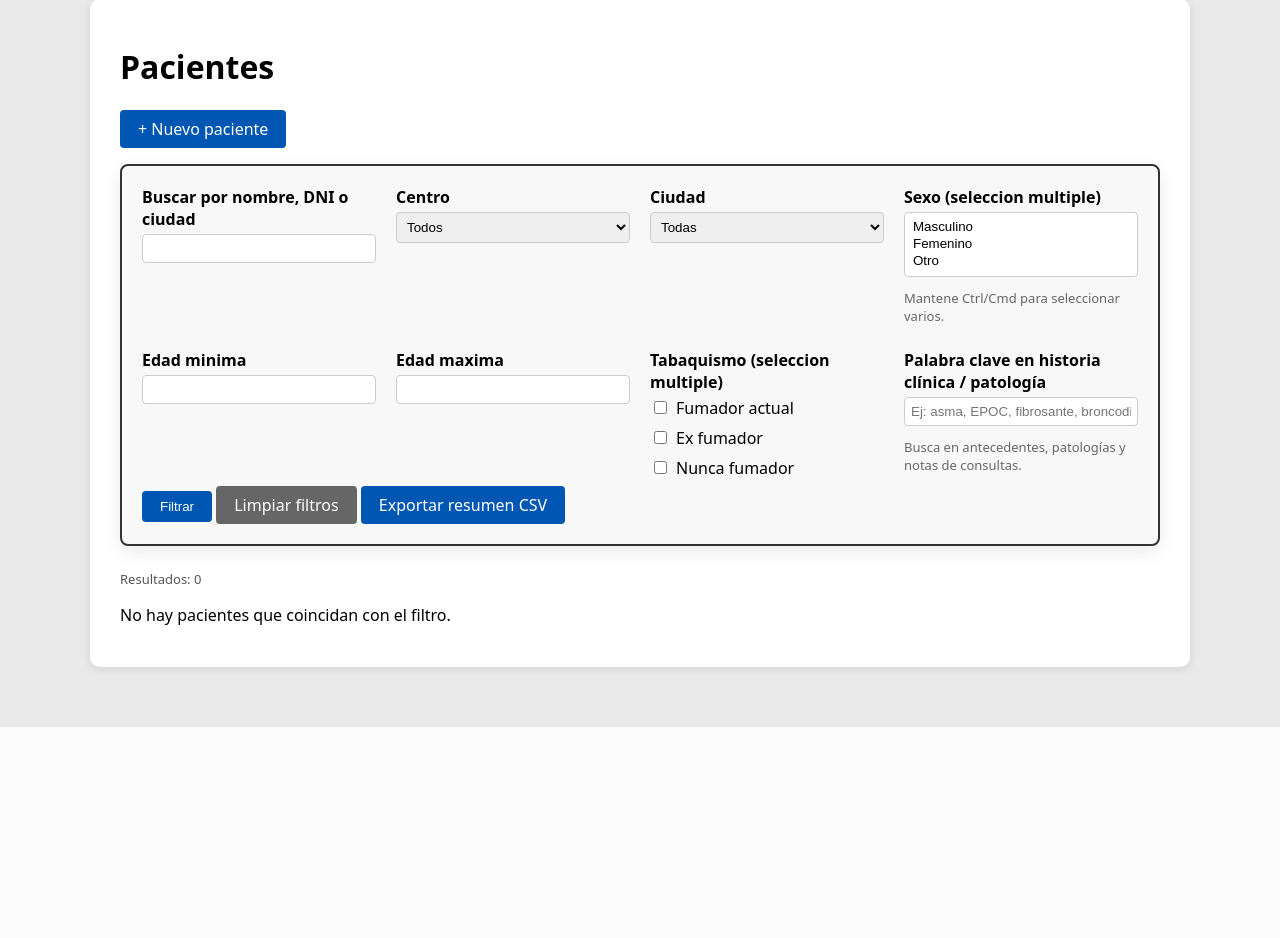
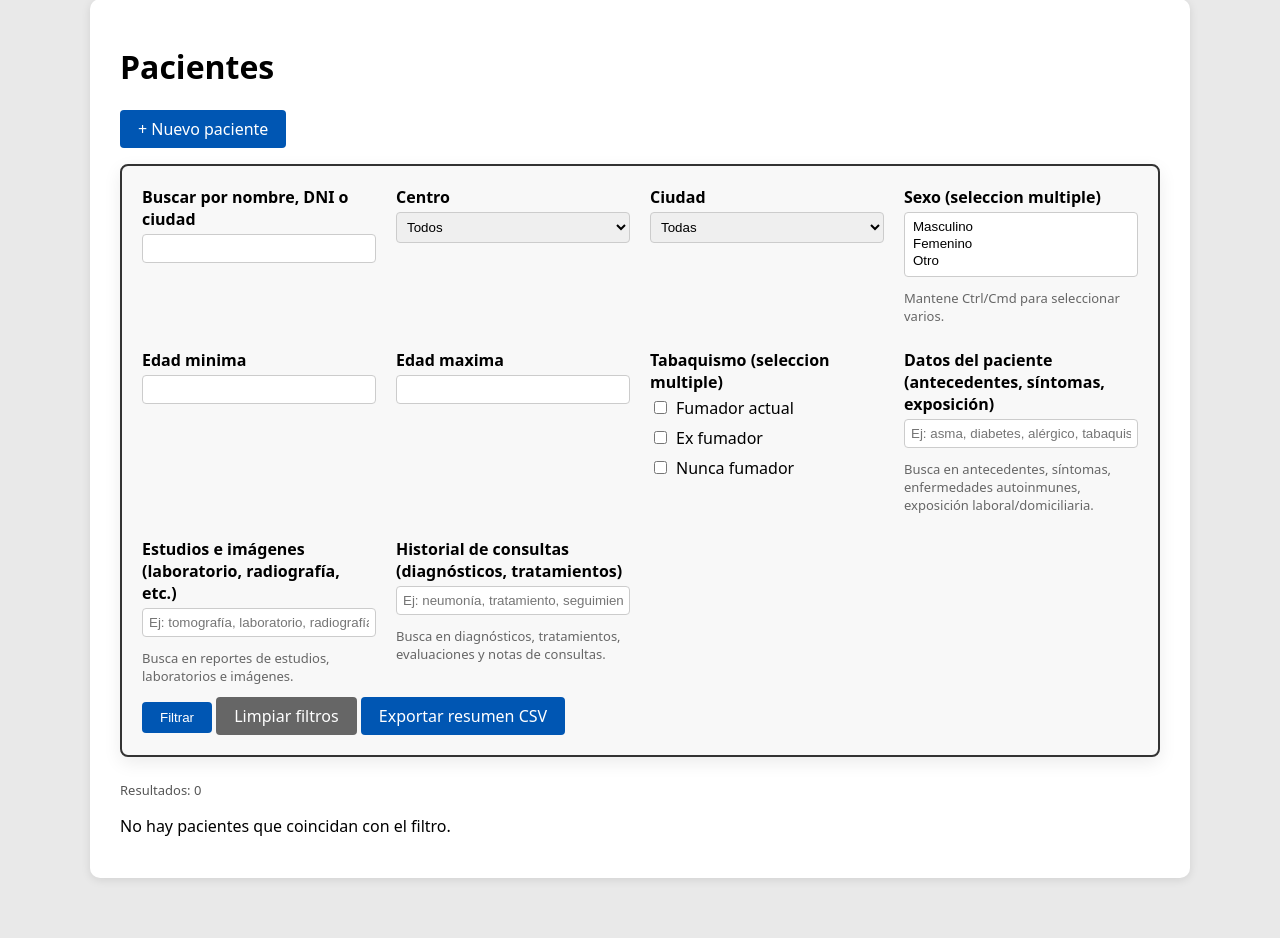
Before and after one commit to comitetoraxvm/comite-torax, a Flask app: page /patients in a window 1280 px wide. Shown: the part 212-1150 px from the top of the page. Before the commit the page ends 939 px from the top, so only its background shows below. Run offline with Flask 3, Linux system fonts and the light colour scheme; a user stored in the database is signed in; data that the repository does not hold is empty; some libraries are stand-ins or nearby versions.

Commit message:
feat: implement 3-level search system for patients (data, studies, consultations)

```diff
--- a/app.py
+++ b/app.py
@@ -2060,11 +2060,18 @@ def build_patient_query_from_request(allow_full_filters: bool):
     ]
     min_age = (request.args.get("min_age") or "").strip()
     max_age = (request.args.get("max_age") or "").strip()
+    # New 3-level search fields
+    patient_data_keyword = (request.args.get("patient_data_keyword") or "").strip()
+    studies_keyword = (request.args.get("studies_keyword") or "").strip()
+    consultation_keyword = (request.args.get("consultation_keyword") or "").strip()
+    # Legacy field (backwards compatibility)
     respiratory_keyword = (request.args.get("respiratory_keyword") or "").strip()
     city = (request.args.get("city") or "").strip()
 
     query = Patient.query
     join_consultations = False
+    join_studies = False
+
     if search:
         like_pattern = f"%{search}%"
         if allow_full_filters:
@@ -2111,10 +2118,62 @@ def build_patient_query_from_request(allow_full_filters: bool):
             query = query.filter(Patient.age.isnot(None), Patient.age >= int(min_age))
         if max_age.isdigit():
             query = query.filter(Patient.age.isnot(None), Patient.age <= int(max_age))
+
+        # NEW: Level 1 - Datos del paciente (antecedentes, síntomas, exposición, etc.)
+        if patient_data_keyword:
+            like_kw = f"%{patient_data_keyword}%"
+            query = query.filter(
+                or_(
+                    Patient.respiratory_conditions.ilike(like_kw),
+                    Patient.antecedentes.ilike(like_kw),
+                    Patient.diagnoses.ilike(like_kw),
+                    Patient.autoimmune_conditions.ilike(like_kw),
+                    Patient.systemic_symptoms.ilike(like_kw),
+                    Patient.notes_respiratory_exam.ilike(like_kw),
+                    Patient.occupational_exposure_types.ilike(like_kw),
+                    Patient.occupational_jobs.ilike(like_kw),
+                    Patient.domestic_exposures.ilike(like_kw),
+                    Patient.drug_use.ilike(like_kw),
+                    Patient.current_medications.ilike(like_kw),
+                    Patient.notes_family_history.ilike(like_kw),
+                    Patient.notes_autoimmune.ilike(like_kw),
+                    Patient.notes_exposures.ilike(like_kw),
+                )
+            )
+
+        # NEW: Level 2 - Estudios e imágenes (laboratorio, radiografía, tomografía, etc.)
+        if studies_keyword:
+            like_kw = f"%{studies_keyword}%"
+            query = query.outerjoin(Study, Study.patient_id == Patient.id)
+            join_studies = True
+            query = query.filter(
+                or_(
+                    Study.study_type.ilike(like_kw),
+                    Study.description.ilike(like_kw),
+                    Study.center.ilike(like_kw),
+                )
+            )
+
+        # NEW: Level 3 - Historial de consultas (diagnósticos, tratamientos, notas)
+        if consultation_keyword:
+            like_kw = f"%{consultation_keyword}%"
+            query = query.outerjoin(Consultation, Consultation.patient_id == Patient.id)
+            join_consultations = True
+            query = query.filter(
+                or_(
+                    Consultation.notes.ilike(like_kw),
+                    Consultation.lab_general.ilike(like_kw),
+                    Consultation.lab_immunology.ilike(like_kw),
+                    Consultation.lab_immunology_notes.ilike(like_kw),
+                )
+            )
+
+        # LEGACY: respiratory_keyword (backwards compatibility)
         if respiratory_keyword:
             like_kw = f"%{respiratory_keyword}%"
-            query = query.outerjoin(Consultation, Consultation.patient_id == Patient.id)
-            join_consultations = True
+            if not join_consultations:
+                query = query.outerjoin(Consultation, Consultation.patient_id == Patient.id)
+                join_consultations = True
             query = query.filter(
                 or_(
                     Patient.respiratory_conditions.ilike(like_kw),
@@ -2122,6 +2181,7 @@ def build_patient_query_from_request(allow_full_filters: bool):
                     Consultation.notes.ilike(like_kw),
                 )
             )
+
         if city:
             query = query.filter(Patient.city.ilike(city))
     else:
@@ -2130,10 +2190,13 @@ def build_patient_query_from_request(allow_full_filters: bool):
         sex_filters = []
         min_age = ""
         max_age = ""
+        patient_data_keyword = ""
+        studies_keyword = ""
+        consultation_keyword = ""
         respiratory_keyword = ""
         city = ""
 
-    if join_consultations:
+    if join_consultations or join_studies:
         query = query.distinct()
 
     patients = query.order_by(Patient.full_name.asc()).all()
@@ -2162,6 +2225,9 @@ def build_patient_query_from_request(allow_full_filters: bool):
         "sex_filters": sex_filters,
         "min_age": min_age,
         "max_age": max_age,
+        "patient_data_keyword": patient_data_keyword,
+        "studies_keyword": studies_keyword,
+        "consultation_keyword": consultation_keyword,
         "respiratory_keyword": respiratory_keyword,
         "city_filter": city,
         "available_centers": center_options,
--- a/templates/patients_list.html
+++ b/templates/patients_list.html
@@ -57,9 +57,19 @@
       </div>
     </div>
     <div>
-      <label>Palabra clave en historia clínica / patología</label>
-      <input type="text" name="respiratory_keyword" value="{{ respiratory_keyword }}" placeholder="Ej: asma, EPOC, fibrosante, broncodilatador">
-      <p class="form-help">Busca en antecedentes, patologías y notas de consultas.</p>
+      <label>Datos del paciente (antecedentes, síntomas, exposición)</label>
+      <input type="text" name="patient_data_keyword" value="{{ patient_data_keyword }}" placeholder="Ej: asma, diabetes, alérgico, tabaquismo">
+      <p class="form-help">Busca en antecedentes, síntomas, enfermedades autoinmunes, exposición laboral/domiciliaria.</p>
+    </div>
+    <div>
+      <label>Estudios e imágenes (laboratorio, radiografía, etc.)</label>
+      <input type="text" name="studies_keyword" value="{{ studies_keyword }}" placeholder="Ej: tomografía, laboratorio, radiografía">
+      <p class="form-help">Busca en reportes de estudios, laboratorios e imágenes.</p>
+    </div>
+    <div>
+      <label>Historial de consultas (diagnósticos, tratamientos)</label>
+      <input type="text" name="consultation_keyword" value="{{ consultation_keyword }}" placeholder="Ej: neumonía, tratamiento, seguimiento">
+      <p class="form-help">Busca en diagnósticos, tratamientos, evaluaciones y notas de consultas.</p>
     </div>
   </div>
   <button type="submit">Filtrar</button>
```
